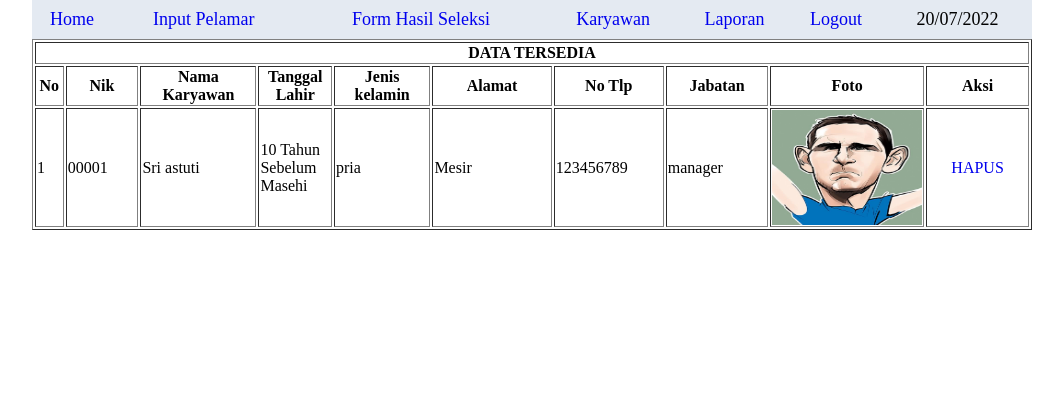
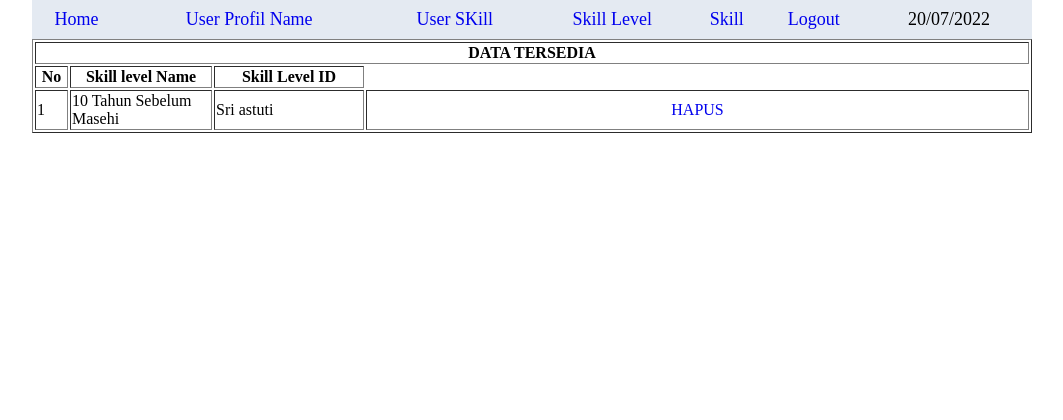
Before and after one commit to Asep90/MITT_Asep-Andriyanto, a PHP site: page /admin/tampil.php in a window 1280 px wide. Shown: the part 209-629 px from the top of the page, without its empty margins (108-1171 px from the left). Run offline with PHP 8.4, Linux system fonts and the light colour scheme; data comes from the database, SQL or seed files in the repository.

Commit message:
merubah tampilan ketika data ditampilkan

```diff
--- a/admin/tampil.php
+++ b/admin/tampil.php
@@ -9,27 +9,27 @@ A:visited {text-decoration:none}
 A:active {text-decoration: none}
 -->
 </style>
-<title>PT Krisna Raja Sukses</title>
+<title>Asep Andriyanto</title>
 
 </head>
 <body>
 <table height="100px" width="1000px" border="0" align="center" cellpadding="0" cellspacing="0">
 <tr>
   <td>
-	<img src="gambar/welcome.jpg" height="200px" width="1000px"></td>
+	<img src="gambar/logo.jpg" height="200px" width="1000px"></td>
   </tr>
    <tr>
     <table bgcolor="#E4EAF2" height="40px" width="1000px" border="0" align="center" cellpadding="0" cellspacing="0">
      <tr>
      <td align="center" ><a href="../index.php"><font face="Britannic bold" size="4">Home
 	 </font></a></td>
-	 <td align="center"><a href="pelamar.php"><font face="Britannic bold" size="4">Input Pelamar
+	 <td align="center"><a href="pelamar.php"><font face="Britannic bold" size="4">User Profil Name
 	 </font></a></td>
-	 <td align="center"><a href="seleksi.php"><font face="Britannic bold" size="4">Form Hasil Seleksi
+	 <td align="center"><a href="seleksi.php"><font face="Britannic bold" size="4">User SKill
 	 </font></a></td>
-	 <td align="center"><a href="input.php"><font face="Britannic bold" size="4">Karyawan
+	 <td align="center"><a href="input.php"><font face="Britannic bold" size="4">Skill Level
 	 </font></a></td>
-	 <td align="center"><a href="laporan.php"><font face="Britannic bold" size="4">Laporan
+	 <td align="center"><a href="laporan.php"><font face="Britannic bold" size="4">Skill
 	 </font></a></td>
 	 <td align="center"><a href="../logout.php"><font face="Britannic bold" size="4">Logout
 	 <td align="center"><font face="Britannic bold" size="4"><?php
@@ -48,15 +48,8 @@ echo date("d/m/Y");
 
  <tr>
   <td width="29"><div align="center"><strong>No</strong></div></td>
-  <td width="93"><div align="center"><strong>Nik</strong></div></td>
-  <td width="146"><div align="center"><strong>Nama Karyawan<strong></div></td>
-  <td width="81"><div align="center"><strong>Tanggal Lahir</strong></div></td>
-  <td width="124"><div align="center"><strong>Jenis kelamin</strong></div></td>
-   <td width="170"><div align="center"><strong>Alamat</strong></div><div align="left"></div></td>
-   <td width="135"><div align="center"><strong>No Tlp</strong></div></td>
-   <td width="135"><div align="center"><strong>Jabatan</strong></div></td>
-  <td width="135"><div align="center"><strong>Foto</strong></div></td>
-  <td width="138"><div align="center"><strong>Aksi</strong></div></td>
+  <td width="138"><div align="center"><strong>Skill level Name</strong></div></td>
+  <td width="146"><div align="center"><strong> Skill Level ID<strong></div></td>
  </tr>
 
 
@@ -69,14 +62,8 @@ $nomor++;
 
 echo "<tr>
   <td>$nomor</td>
-   <td>$sql[nik]</td>
+  <td>$sql[tgl_lahir]</td>
   <td>$sql[nama_karyawan]</td>
-  <td>$sql[tgl_lahir]</td>
-  <td>$sql[gender]</td>
-  <td>$sql[alamat]</td>
-  <td>$sql[no_tlp]</td>
-  <td>$sql[jabatan]</td>
-  <td><img src='gambar/$sql[foto]' width='150' height='115' /></td>
 
 <td align='center'><a href='javascript:if(confirm(\"Apakah Anda Ingin Menghapus Data ini...\")){ window.location=\"hapus.php?nik=$sql[nik]\"; }'>HAPUS</a></td>
 </tr>";
```
